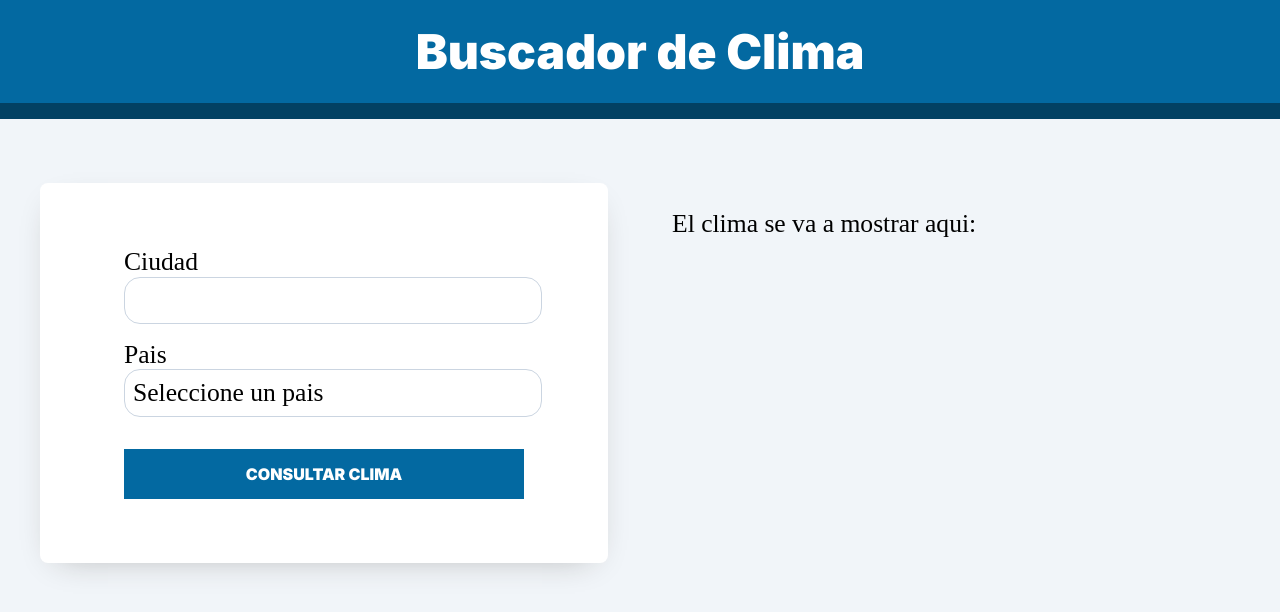
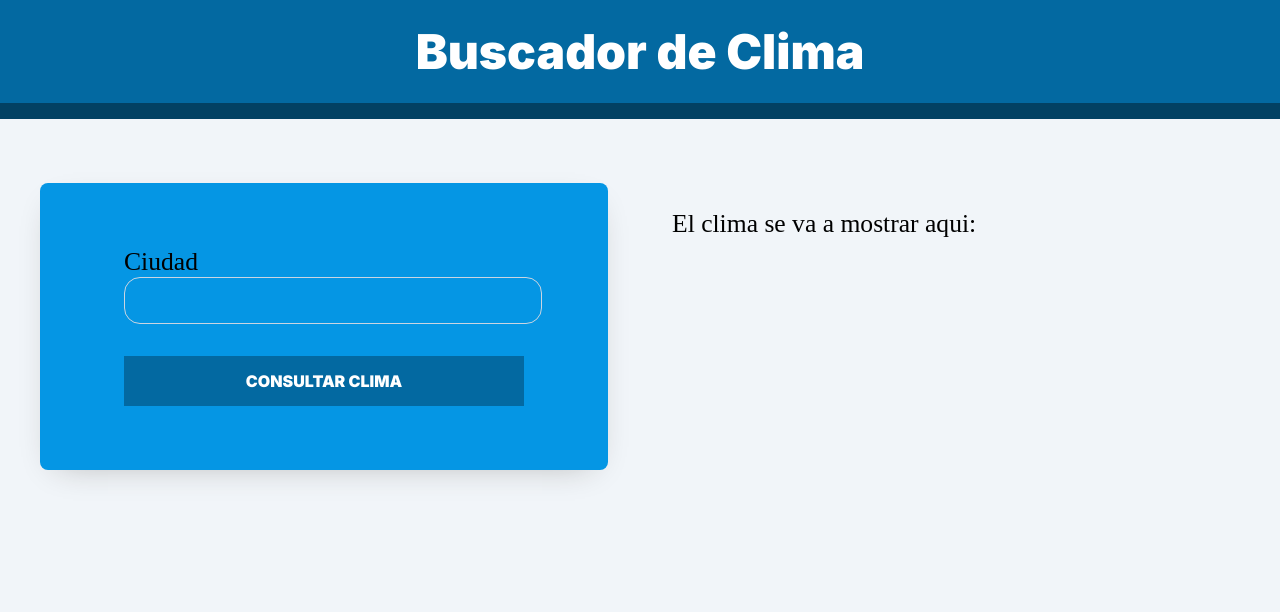
Before and after one commit to maximmusg/appclima, a React (Vite) app: page / in a window 1280 px wide. Shown: the top 612 px of the page. Built offline with nearby package versions, Linux system fonts and the light colour scheme; a web font is replaced by a local one.

Commit message:
Algunos detalles visuales

```diff
--- a/src/components/Formulario.jsx
+++ b/src/components/Formulario.jsx
@@ -6,21 +6,21 @@ const Formulario = () => {
 
   const { busqueda, datosBusqueda, consultarClima } = useClima();
 
-  const { ciudad, pais } = busqueda;
+  const { ciudad } = busqueda;
 
   const handleSubmit = (e) => {
     e.preventDefault();
 
-    if (Object.values(busqueda).includes("")) {
-      setAlerta("Todos los campos son obligatorios ");
-      return;
-    }
-    setAlerta("");
+    // if (Object.values(busqueda).includes("")) {
+    //   setAlerta("Todos los campos son obligatorios ");
+    //   return;
+    // }
+    // setAlerta("");
     consultarClima(busqueda);
   };
 
   return (
-    <div className="contenedor">
+    <div className="contenedor cont-form">
       {alerta && <p>{alerta}</p>}
 
       <form onSubmit={handleSubmit}>
@@ -34,7 +34,7 @@ const Formulario = () => {
             value={ciudad}
           />
         </div>
-        <div className="campo">
+        {/* <div className="campo">
           <label htmlFor="pais">Pais</label>
           <select name="pais" id="pais" onChange={datosBusqueda} value={pais}>
             <option value="">Seleccione un pais</option>
@@ -49,7 +49,7 @@ const Formulario = () => {
             <option value="PE">Peru</option>
             <option value="PB">Paises Bajos</option>
           </select>
-        </div>
+        </div> */}
         <input type="submit" value="Consultar clima" />
       </form>
     </div>
--- a/src/components/Resultado.jsx
+++ b/src/components/Resultado.jsx
@@ -25,7 +25,7 @@ const Resultado = () => {
           </p>
         </div>
         <p className="result-condition">
-          condición meteorológica: {resultado.weather[0].description}
+          Condición meteorológica: {resultado.weather[0].description}
         </p>
       </div>
       <div className="temp_min_max">
--- a/src/context/ClimaProvider.jsx
+++ b/src/context/ClimaProvider.jsx
@@ -29,9 +29,9 @@ const ClimaProvider = ({ children }) => {
     try {
       setCargando(true);
 
-      if (busqueda.ciudad && busqueda.pais) {
+      if (busqueda.ciudad) {
         const response = await fetch(
-          `${urlBase}?q=${busqueda.ciudad},${busqueda.pais}&appid=${API_KEY}`
+          `${urlBase}?q=${busqueda.ciudad}&appid=${API_KEY}`
         );
 
         if (response.ok) {
--- a/src/index.css
+++ b/src/index.css
@@ -37,12 +37,19 @@ main {
 .contenedor {
   margin: 0 auto 2rem auto;
   border-radius: 0.5rem;
-  background-color: white;
+  background-color: #0596e4;
   padding: 4rem;
   -webkit-box-shadow: 0px 10px 33px -17px rgba(173, 173, 173, 1);
   -moz-box-shadow: 0px 10px 33px -17px rgba(173, 173, 173, 1);
   box-shadow: 0px 10px 33px -17px rgba(173, 173, 173, 1);
   width: 100%;
+}
+
+.cont-form {
+  display: flex;
+  flex-direction: column;
+  align-items: center;
+  justify-content: center;
 }
 
 form {
```
